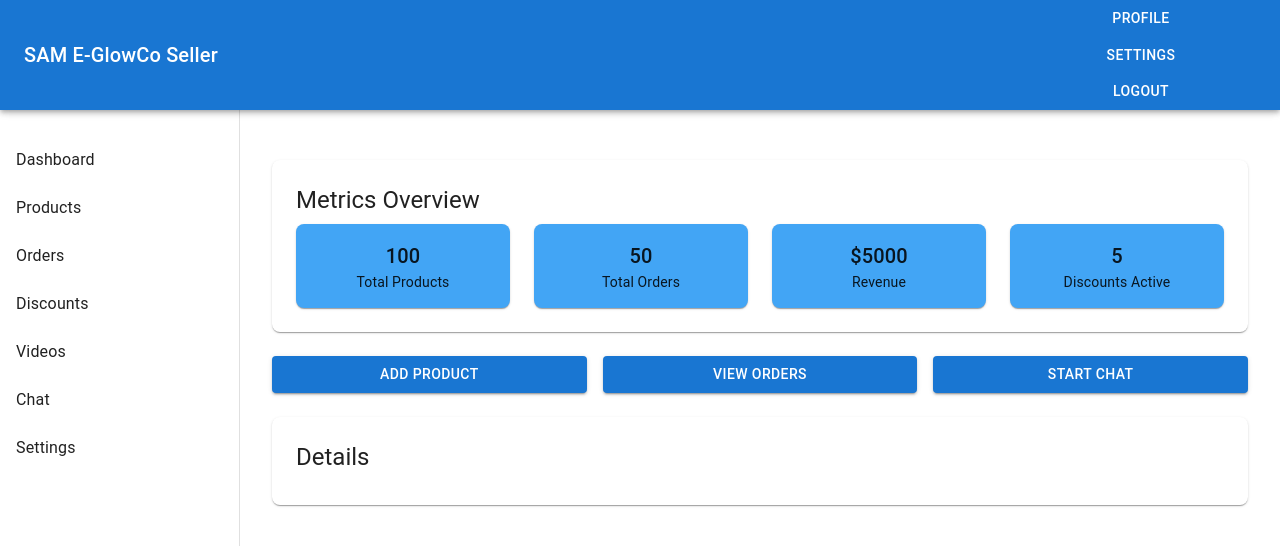
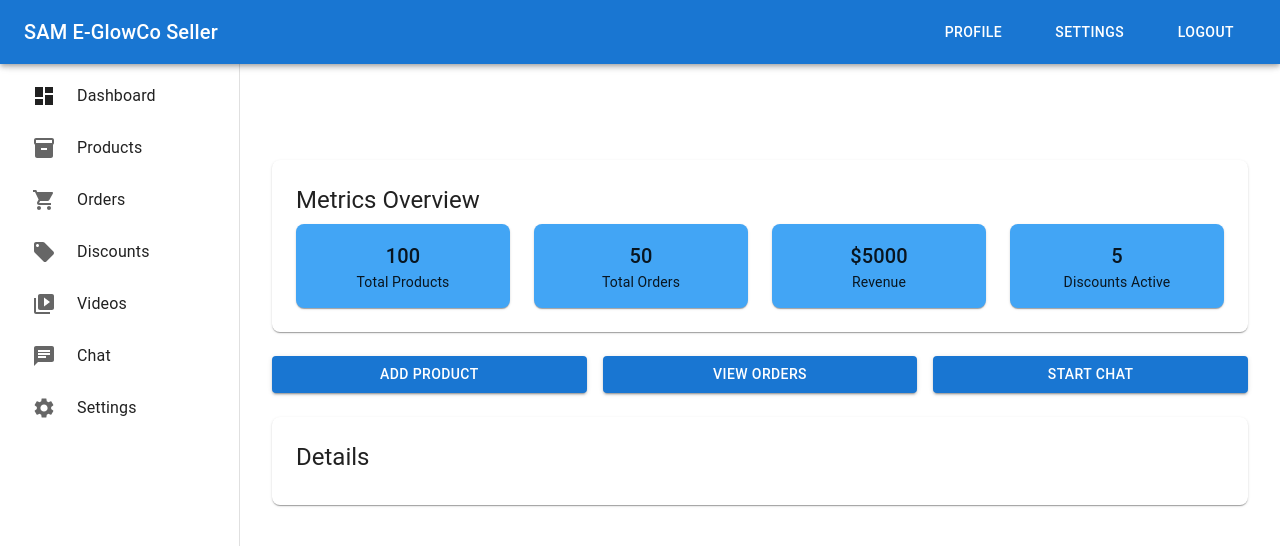
Before and after one commit to Amnahsan/E-GlowCo, a React (Create React App) app in the folder frontend/: page /seller-dashboard in a window 1280 px wide. Shown: the top 546 px of the page. Built offline with nearby package versions, Linux system fonts and the light colour scheme.

Commit message:
added responsive
made the sellar dashboard responsive

```diff
--- a/frontend/src/components/SellerDashboard/components/SideNav.jsx
+++ b/frontend/src/components/SellerDashboard/components/SideNav.jsx
@@ -1,48 +1,123 @@
 import React from 'react';
-import { Drawer, List, ListItem, ListItemText, Toolbar } from '@mui/material';
-import { Link } from 'react-router-dom';
+import {
+  Drawer,
+  List,
+  ListItem,
+  ListItemText,
+  ListItemIcon,
+  Toolbar,
+  useTheme,
+  useMediaQuery,
+  Box
+} from '@mui/material';
+import { Link, useLocation } from 'react-router-dom';
+import DashboardIcon from '@mui/icons-material/Dashboard';
+import InventoryIcon from '@mui/icons-material/Inventory';
+import ShoppingCartIcon from '@mui/icons-material/ShoppingCart';
+import LocalOfferIcon from '@mui/icons-material/LocalOffer';
+import VideoLibraryIcon from '@mui/icons-material/VideoLibrary';
+import ChatIcon from '@mui/icons-material/Chat';
+import SettingsIcon from '@mui/icons-material/Settings';
 
-function SideNav() {
+function SideNav({ mobileOpen, onMobileClose }) {
+  const theme = useTheme();
+  const isMobile = useMediaQuery(theme.breakpoints.down('sm'));
+  const location = useLocation();
   const drawerWidth = 240;
 
+  const menuItems = [
+    { text: 'Dashboard', icon: <DashboardIcon />, path: '/seller-dashboard' },
+    { text: 'Products', icon: <InventoryIcon />, path: '/seller-dashboard/products' },
+    { text: 'Orders', icon: <ShoppingCartIcon />, path: '/seller-dashboard/orders' },
+    { text: 'Discounts', icon: <LocalOfferIcon />, path: '/seller-dashboard/discounts' },
+    { text: 'Videos', icon: <VideoLibraryIcon />, path: '/seller-dashboard/videos' },
+    { text: 'Chat', icon: <ChatIcon />, path: '/seller-dashboard/chat' },
+    { text: 'Settings', icon: <SettingsIcon />, path: '/seller-dashboard/settings' },
+  ];
+
+  const drawerContent = (
+    <>
+      <Toolbar />
+      <List sx={{ px: { xs: 1, sm: 2 } }}>
+        {menuItems.map((item) => (
+          <ListItem
+            button
+            component={Link}
+            to={item.path}
+            key={item.text}
+            selected={location.pathname === item.path}
+            sx={{
+              borderRadius: 1,
+              mb: 0.5,
+              '&.Mui-selected': {
+                backgroundColor: 'primary.main',
+                color: 'primary.contrastText',
+                '&:hover': {
+                  backgroundColor: 'primary.dark',
+                },
+                '& .MuiListItemIcon-root': {
+                  color: 'primary.contrastText',
+                }
+              }
+            }}
+          >
+            <ListItemIcon sx={{
+              minWidth: { xs: 40, sm: 45 },
+              color: location.pathname === item.path ? 'inherit' : 'text.secondary'
+            }}>
+              {item.icon}
+            </ListItemIcon>
+            <ListItemText
+              primary={item.text}
+              primaryTypographyProps={{
+                fontSize: { xs: '0.9rem', sm: '1rem' }
+              }}
+            />
+          </ListItem>
+        ))}
+      </List>
+    </>
+  );
+
   return (
+    <Box component="nav">
+      {isMobile ? (
+        // Mobile drawer
+        <Drawer
+          variant="temporary"
+          open={mobileOpen}
+          onClose={onMobileClose}
+          ModalProps={{ keepMounted: true }}
+          sx={{
+            display: { xs: 'block', sm: 'none' },
+            '& .MuiDrawer-paper': {
+              width: drawerWidth,
+              boxSizing: 'border-box',
+            },
+          }}
+        >
+          {drawerContent}
+        </Drawer>
+      ) : (
+        // Desktop drawer
         <Drawer
           variant="permanent"
           sx={{
+            display: { xs: 'none', sm: 'block' },
             width: drawerWidth,
             flexShrink: 0,
             '& .MuiDrawer-paper': {
               width: drawerWidth,
               boxSizing: 'border-box',
-          paddingTop: '64px' // Add top padding to prevent overlap with header
+              borderRight: '1px solid',
+              borderColor: 'divider'
             },
           }}
         >
-      <Toolbar />
-      <List>
-        <ListItem button component={Link} to="/seller-dashboard">
-          <ListItemText primary="Dashboard" />
-        </ListItem>
-        <ListItem button component={Link} to="/seller-dashboard/products">
-          <ListItemText primary="Products" />
-        </ListItem>
-        <ListItem button component={Link} to="/seller-dashboard/orders">
-          <ListItemText primary="Orders" />
-        </ListItem>
-        <ListItem button component={Link} to="/seller-dashboard/discounts">
-          <ListItemText primary="Discounts" />
-        </ListItem>
-        <ListItem button component={Link} to="/seller-dashboard/videos">
-          <ListItemText primary="Videos" />
-        </ListItem>
-        <ListItem button component={Link} to="/seller-dashboard/chat">
-          <ListItemText primary="Chat" />
-        </ListItem>
-        <ListItem button component={Link} to="/seller-dashboard/settings">
-          <ListItemText primary="Settings" />
-        </ListItem>
-      </List>
+          {drawerContent}
         </Drawer>
+      )}
+    </Box>
   );
 }
 
--- a/frontend/src/components/SellerDashboard/components/TopBar.jsx
+++ b/frontend/src/components/SellerDashboard/components/TopBar.jsx
@@ -1,21 +1,123 @@
-import React from 'react';
-import { AppBar, Toolbar, Typography,  Box, Button } from '@mui/material';
+import React, { useState } from 'react';
+import {
+  AppBar,
+  Toolbar,
+  Typography,
+  Box,
+  Button,
+  IconButton,
+  Menu,
+  MenuItem,
+  useTheme,
+  useMediaQuery
+} from '@mui/material';
+import MenuIcon from '@mui/icons-material/Menu';
+import MoreVertIcon from '@mui/icons-material/MoreVert';
 
-function TopBar() {
+function TopBar({ onMobileMenuToggle }) {
+  const theme = useTheme();
+  const isMobile = useMediaQuery(theme.breakpoints.down('sm'));
+  const isTablet = useMediaQuery(theme.breakpoints.down('md'));
+
+  const [anchorEl, setAnchorEl] = useState(null);
+
+  const handleMenuOpen = (event) => {
+    setAnchorEl(event.currentTarget);
+  };
+
+  const handleMenuClose = () => {
+    setAnchorEl(null);
+  };
+
   return (
     <AppBar position="fixed" sx={{ zIndex: (theme) => theme.zIndex.drawer + 1 }}>
-      <Toolbar sx={{ justifyContent: 'space-between' }}>
-        <Typography variant="h6">SAM E-GlowCo Seller</Typography>
-        {/* <TextField
-          size="small"
-          placeholder="Search..."
-          sx={{ width: '40%', bgcolor: 'white', borderRadius: 1 }}
-        /> */}
-        <Box>
-          <Button color="inherit">Profile</Button>
-          <Button color="inherit">Settings</Button>
-          <Button color="inherit">Logout</Button>
+      <Toolbar sx={{
+        justifyContent: 'space-between',
+        minHeight: { xs: 56, sm: 64 }, // Responsive height
+        px: { xs: 1, sm: 2, md: 3 } // Responsive padding
+      }}>
+        {/* Left section */}
+        <Box sx={{ display: 'flex', alignItems: 'center' }}>
+          {isMobile && (
+            <IconButton
+              color="inherit"
+              edge="start"
+              onClick={onMobileMenuToggle}
+              sx={{ mr: 2 }}
+            >
+              <MenuIcon />
+            </IconButton>
+          )}
+          <Typography
+            variant={isMobile ? "subtitle1" : "h6"}
+            sx={{
+              flexGrow: 1,
+              display: 'flex',
+              alignItems: 'center',
+              whiteSpace: 'nowrap'
+            }}
+          >
+            SAM E-GlowCo Seller
+          </Typography>
         </Box>
+
+        {/* Right section */}
+        {isTablet ? (
+          // Mobile/Tablet menu
+          <Box>
+            <IconButton
+              color="inherit"
+              onClick={handleMenuOpen}
+            >
+              <MoreVertIcon />
+            </IconButton>
+            <Menu
+              anchorEl={anchorEl}
+              open={Boolean(anchorEl)}
+              onClose={handleMenuClose}
+              transformOrigin={{ horizontal: 'right', vertical: 'top' }}
+              anchorOrigin={{ horizontal: 'right', vertical: 'bottom' }}
+            >
+              <MenuItem onClick={handleMenuClose}>Profile</MenuItem>
+              <MenuItem onClick={handleMenuClose}>Settings</MenuItem>
+              <MenuItem onClick={handleMenuClose}>Logout</MenuItem>
+            </Menu>
+          </Box>
+        ) : (
+          // Desktop buttons
+          <Box sx={{
+            display: 'flex',
+            gap: { sm: 1, md: 2 }
+          }}>
+            <Button
+              color="inherit"
+              sx={{
+                minWidth: { md: 100 },
+                px: { sm: 1, md: 2 }
+              }}
+            >
+              Profile
+            </Button>
+            <Button
+              color="inherit"
+              sx={{
+                minWidth: { md: 100 },
+                px: { sm: 1, md: 2 }
+              }}
+            >
+              Settings
+            </Button>
+            <Button
+              color="inherit"
+              sx={{
+                minWidth: { md: 100 },
+                px: { sm: 1, md: 2 }
+              }}
+            >
+              Logout
+            </Button>
+          </Box>
+        )}
       </Toolbar>
     </AppBar>
   );
```
Lines whose indentation alone changed are shown as unchanged.
